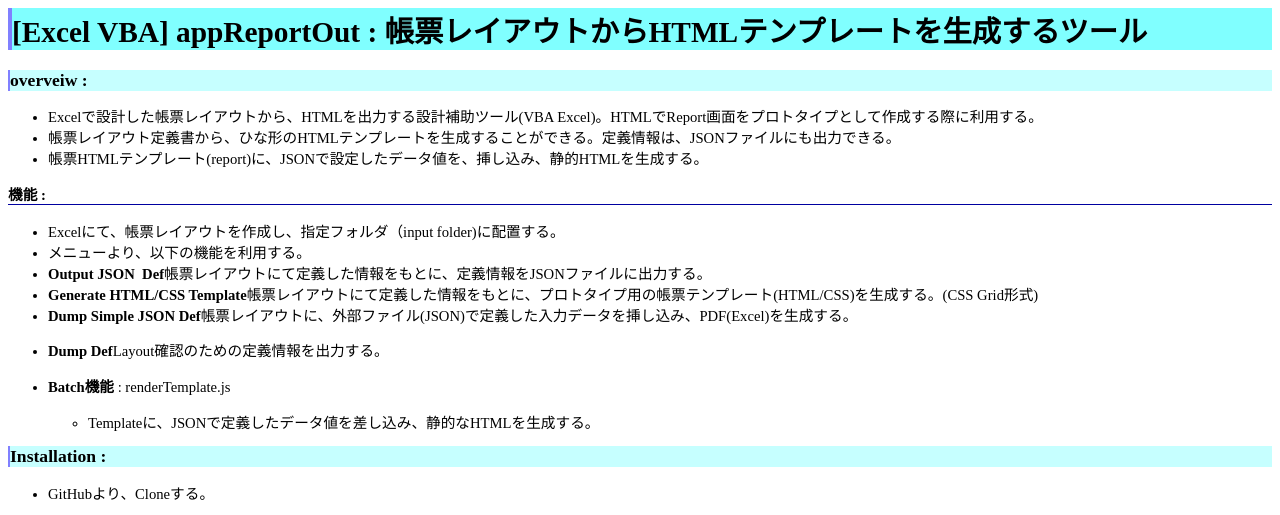
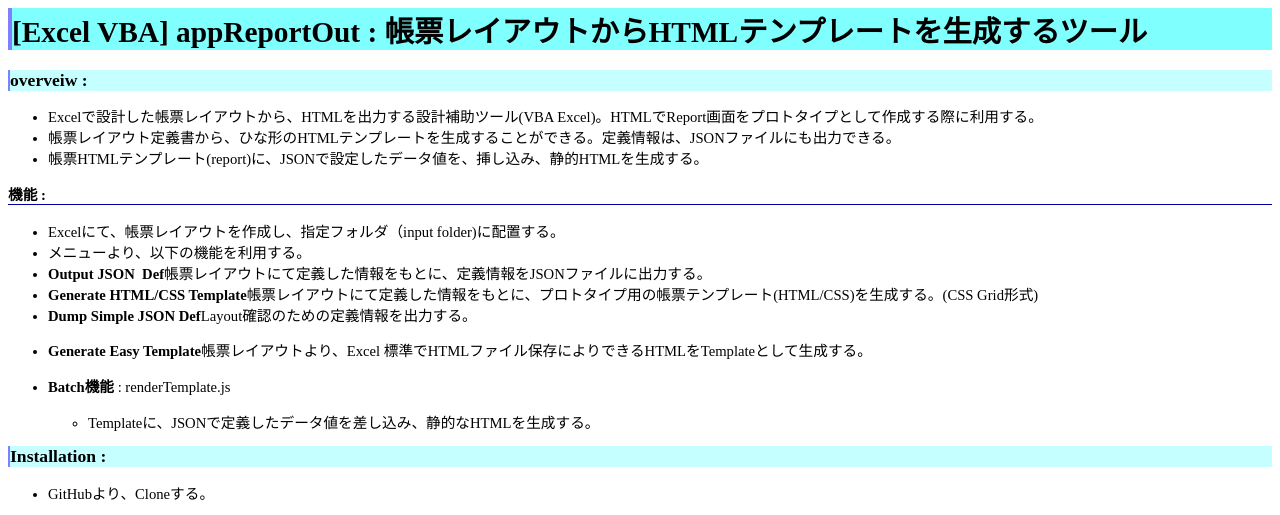
Before and after one commit to sakai-memoru/appReportOut, a website: page README.md.html in a window 1280 px wide. Shown: the top 515 px of the page. Drawn offline with Linux system fonts and the light colour scheme.

Commit message:
mod README.md

```diff
--- a/README.md.html
+++ b/README.md.html
@@ -2,7 +2,7 @@
 <html lang="ja">
 <head>
 <meta http-equiv="Content-Type" content="text/html; charset=utf-8">
-<meta http-equiv="mded-output-date" content="2020/06/15 00:28:40">
+<meta http-equiv="mded-output-date" content="2020/06/15 00:36:08">
 <title>README.md</title>
 <META http-equiv="Content-Style-Type" content="text/css">
 <style type="text/css"><!--
@@ -92,8 +92,8 @@ background-color: #80FF80;
 <li>メニューより、以下の機能を利用する。
 <li><strong>Output JSON &nbsp;Def</strong>帳票レイアウトにて定義した情報をもとに、定義情報をJSONファイルに出力する。
 <li><strong>Generate HTML/CSS Template</strong>帳票レイアウトにて定義した情報をもとに、プロトタイプ用の帳票テンプレート(HTML/CSS)を生成する。(CSS Grid形式)
-<li><strong>Dump Simple JSON Def</strong>帳票レイアウトに、外部ファイル(JSON)で定義した入力データを挿し込み、PDF(Excel)を生成する。
-<li><p><strong>Dump Def</strong>Layout確認のための定義情報を出力する。<br>
+<li><strong>Dump Simple JSON Def</strong>Layout確認のための定義情報を出力する。
+<li><p><strong>Generate Easy Template</strong>帳票レイアウトより、Excel 標準でHTMLファイル保存によりできるHTMLをTemplateとして生成する。<br>
 
 </p><li><p><strong>Batch機能</strong> : renderTemplate.js
 <ul><li>Templateに、JSONで定義したデータ値を差し込み、静的なHTMLを生成する。
```
Also changed, not shown: README.md.
